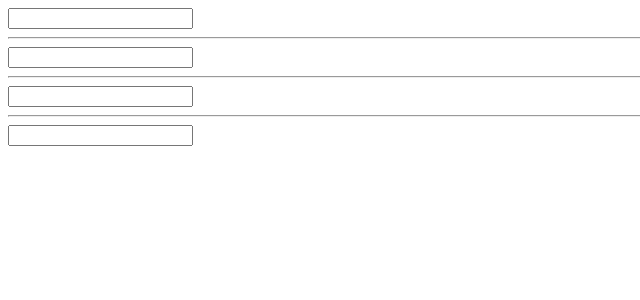
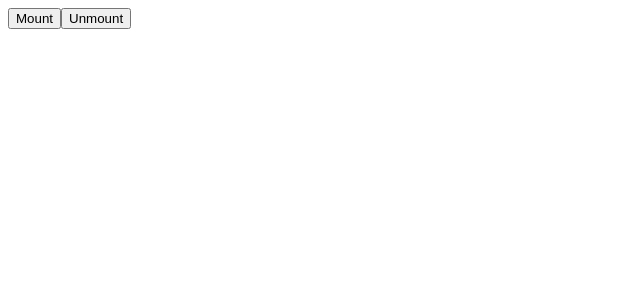
Before and after one commit to GregoryWilusz/ReactTraining, a React (Create React App) app: page / in a window 1280 px wide. Shown: the top 300 px of the page, without its empty margins (0-640 px from the left). Built offline with nearby package versions, Linux system fonts and the light colour scheme.

Commit message:
Added lesson11

```diff
--- a/public/index.html
+++ b/public/index.html
@@ -13,6 +13,7 @@
     <div id="root6"></div>
     <div id="lesson10"></div>
     <div id="lesson11"></div>
+    <div id="a"></div>
     <div id="lesson12"></div>
     <div id="lesson13"></div>
     <div id="lesson14"></div>
--- /dev/null
+++ b/src/Lesson11.js
@@ -0,0 +1,45 @@
+import React from 'react';
+import ReactDOM from 'react-dom';
+
+class Lesson11 extends React.Component {
+    constructor(){
+        super();
+        this.state = {val: 0}
+        this.update = this.update.bind(this)
+    }
+    update(){
+        this.setState({val: this.state.val + 1})
+    }
+    componentWillMount(){
+        console.log('componentWillMount')
+    }
+    render() {
+        console.log('render');
+        return <button onClick={this.update}>{this.state.val}</button>
+    }
+    componentDidMount(){
+        console.log('componentDidMount')
+    }
+    componentWillUnmount(){
+        console.log('componentWillUnmount')
+    }
+}
+
+class Wrapper extends React.Component {
+    mount(){
+        ReactDOM.render(<Lesson11 />, document.getElementById('a'))
+    }
+    unmount(){
+        ReactDOM.unmountComponentAtNode(document.getElementById('a'))
+    }
+    render(){
+        return (
+            <div>
+                <button onClick={this.mount.bind(this)}>Mount</button>
+                <button onClick={this.unmount.bind(this)}>Unmount</button>
+            </div>
+        )
+    }
+}
+
+export default Wrapper
--- a/src/index.js
+++ b/src/index.js
@@ -7,7 +7,8 @@
 // import Lesson7 from "./Lesson7";
 //import Lesson8 from "./Lesson8";
 //import Lesson9 from "./Lesson9";
-import Lesson10 from "./Lesson10";
+//import Lesson10 from "./Lesson10";
+import Lesson11 from "./Lesson11";
 
 // ReactDOM.render(                    // używamy tego do renderowania komponentu... <app />
 //     <App cat={5}/>,   // to render that component in js format to the..
@@ -36,7 +37,11 @@
 //     <Lesson9 />,
 //     document.getElementById('root6')
 // )
+// ReactDOM.render(
+//     <Lesson10 />,
+//     document.getElementById('lesson10')
+// )
 ReactDOM.render(
-    <Lesson10 />,
-    document.getElementById('lesson10')
+    <Lesson11 />,
+    document.getElementById('lesson11')
 )
```
